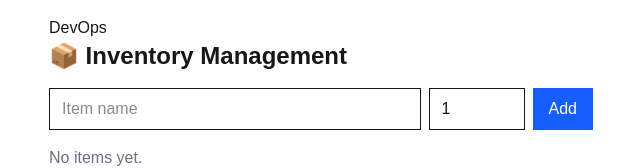
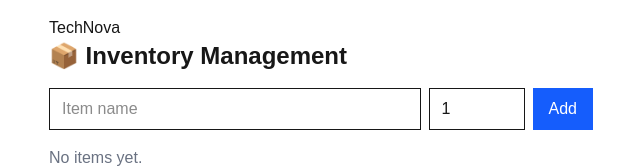
Before and after one commit to Shubham06102003/inventory-management-devops, a Next.js app: page / in a window 1280 px wide. Shown: the top 168 px of the page, without its empty margins (319-959 px from the left). Built offline with nearby package versions, Linux system fonts and the light colour scheme.

Commit message:
Update page.js

```diff
--- a/app/page.js
+++ b/app/page.js
@@ -27,7 +27,7 @@ export default function Home() {
 
   return (
     <div className="max-w-xl mx-auto p-4">
-      <h1>DevOps</h1>
+      <h1>TechNova</h1>
       <h1 className="text-2xl font-bold mb-4">📦 Inventory Management</h1>
 
       {/* Form to Add Item */}
```
